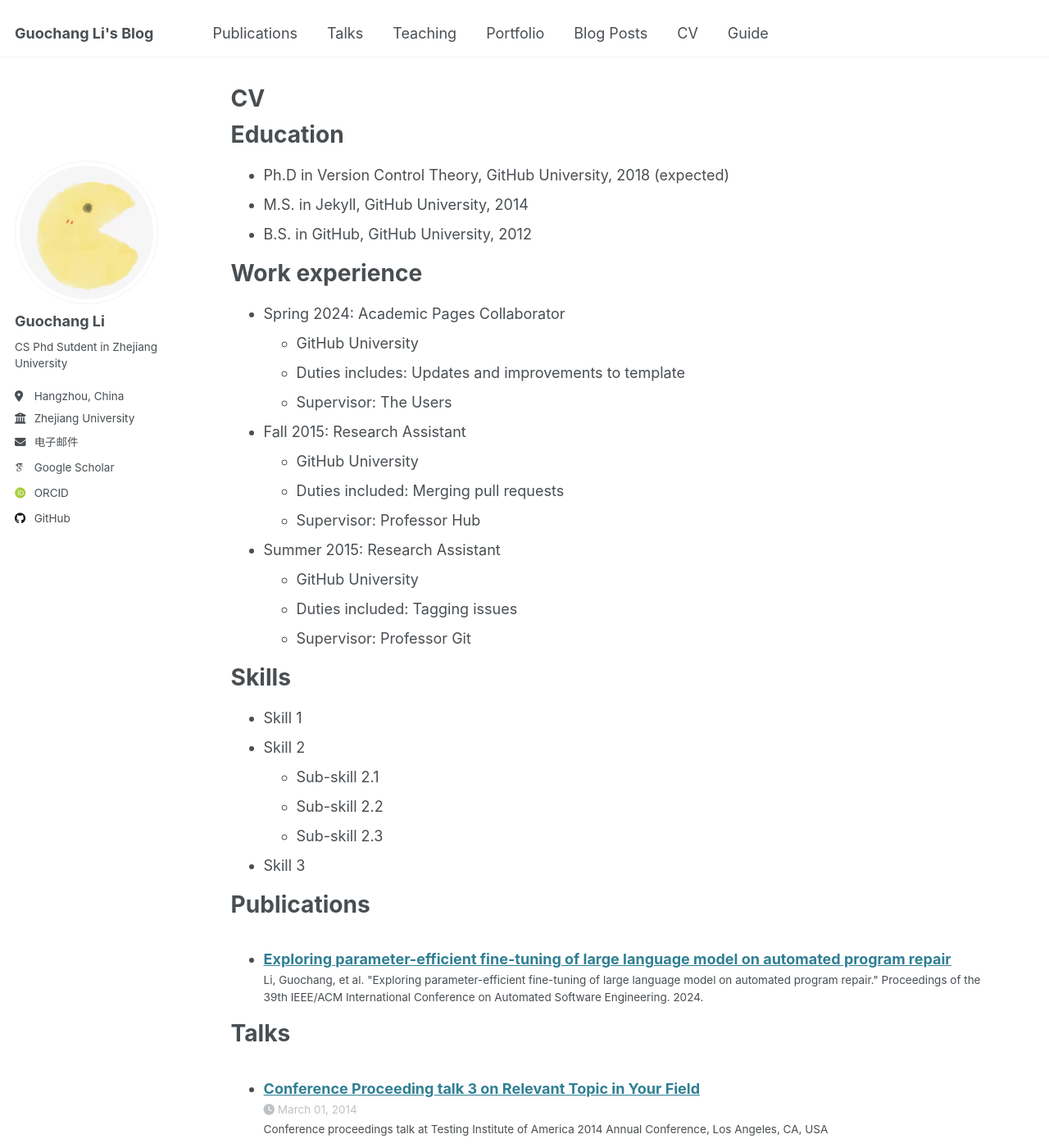
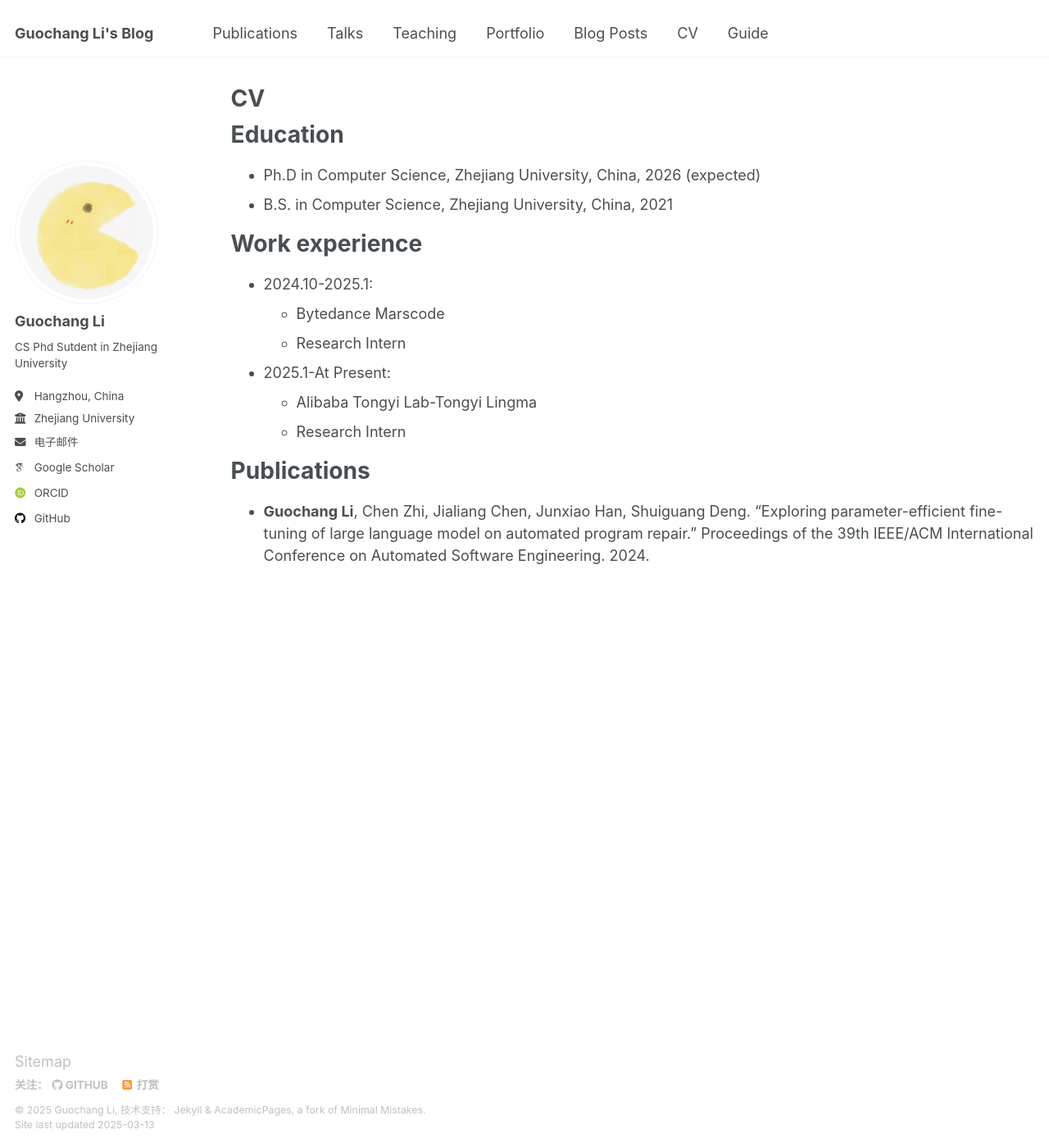
Before and after one commit to zjulgc/zjulgc.github.io, a Jekyll site: the page built from _pages/cv.md, in a window 1280 px wide and 1400 px high. Shown: the whole window at 82% size. Built offline with Jekyll 4.4.1, drawn with Linux system fonts in a browser that asks for light colours; some web fonts are replaced; some of the changed text lies outside the part shown.

Commit message:
add a post & cv

```diff
--- a/_config.yml
+++ b/_config.yml
@@ -213,18 +213,18 @@ kramdown:
 
 # These settings control the types of collections used by the template
 collections:
-  teaching:
-    output: true
-    permalink: /:collection/:path/
+  # teaching:
+  #   output: true
+  #   permalink: /:collection/:path/
   publications:
     output: true
     permalink: /:collection/:path/
-  portfolio:
-    output: true
-    permalink: /:collection/:path/
-  talks:
-    output: true
-    permalink: /:collection/:path/
+  # portfolio:
+  #   output: true
+  #   permalink: /:collection/:path/
+  # talks:
+  #   output: true
+  #   permalink: /:collection/:path/
 
 
 # These settings control how pages and collections are included in the site
@@ -248,14 +248,14 @@ defaults:
       layout: single
       author_profile: true
   # _teaching
-  - scope:
-      path: ""
-      type: teaching
-    values:
-      layout: single
-      author_profile: true
-      share: true
-      comments: true
+  # - scope:
+  #     path: ""
+  #     type: teaching
+  #   values:
+  #     layout: single
+  #     author_profile: true
+  #     share: true
+  #     comments: true
   # _publications
   - scope:
       path: ""
@@ -266,22 +266,22 @@ defaults:
       share: true
       comments: true
   # _portfolio
-  - scope:
-      path: ""
-      type: portfolio
-    values:
-      layout: single
-      author_profile: true
-      share: true
-      comment: true
+  # - scope:
+  #     path: ""
+  #     type: portfolio
+  #   values:
+  #     layout: single
+  #     author_profile: true
+  #     share: true
+  #     comment: true
   # _talks
-  - scope:
-      path: ""
-      type: talks
-    values:
-      layout: talk
-      author_profile: true
-      share: true
+  # - scope:
+  #     path: ""
+  #     type: talks
+  #   values:
+  #     layout: talk
+  #     author_profile: true
+  #     share: true
 
 
 # Sass/SCSS
--- a/_pages/cv.md
+++ b/_pages/cv.md
@@ -11,54 +11,20 @@ redirect_from:
 
 Education
 ======
-* Ph.D in Version Control Theory, GitHub University, 2018 (expected)
-* M.S. in Jekyll, GitHub University, 2014
-* B.S. in GitHub, GitHub University, 2012
+* Ph.D in Computer Science, Zhejiang University, China, 2026 (expected)
+* B.S. in Computer Science, Zhejiang University, China, 2021
 
 Work experience
 ======
-* Spring 2024: Academic Pages Collaborator
-  * GitHub University
-  * Duties includes: Updates and improvements to template
-  * Supervisor: The Users
+* 2024.10-2025.1:
+  * Bytedance Marscode
+  * Research Intern
 
-* Fall 2015: Research Assistant
-  * GitHub University
-  * Duties included: Merging pull requests
-  * Supervisor: Professor Hub
+* 2025.1-At Present:
+  * Alibaba Tongyi Lab-Tongyi Lingma
+  * Research Intern
 
-* Summer 2015: Research Assistant
-  * GitHub University
-  * Duties included: Tagging issues
-  * Supervisor: Professor Git
-
-Skills
-======
-* Skill 1
-* Skill 2
-  * Sub-skill 2.1
-  * Sub-skill 2.2
-  * Sub-skill 2.3
-* Skill 3
 
 Publications
 ======
-  <ul>{% for post in site.publications reversed %}
-    {% include archive-single-cv.html %}
-  {% endfor %}</ul>
-
-Talks
-======
-  <ul>{% for post in site.talks reversed %}
-    {% include archive-single-talk-cv.html  %}
-  {% endfor %}</ul>
-
-Teaching
-======
-  <ul>{% for post in site.teaching reversed %}
-    {% include archive-single-cv.html %}
-  {% endfor %}</ul>
-
-Service and leadership
-======
-* Currently signed in to 43 different slack teams
+- **Guochang Li**, Chen Zhi, Jialiang Chen, Junxiao Han, Shuiguang Deng. "Exploring parameter-efficient fine-tuning of large language model on automated program repair." Proceedings of the 39th IEEE/ACM International Conference on Automated Software Engineering. 2024.
```
Also changed, not shown: _posts/2012-08-14-blog-post-1.md (deleted, +0 -20 lines), _posts/2013-08-14-blog-post-2.md (deleted, +0 -20 lines), _posts/2014-08-14-blog-post-3.md (deleted, +0 -20 lines), _posts/2015-08-14-blog-post-4.md (deleted, +0 -20 lines), _posts/2199-01-01-future-post.md (deleted, +0 -11 lines), _posts/jiushichuxi.md (added, +102 -0 lines), images/sh/final.jpg (added), images/sh/first_night.jpg (added), images/sh/second_night_0.jpg (added), 1 other file.
